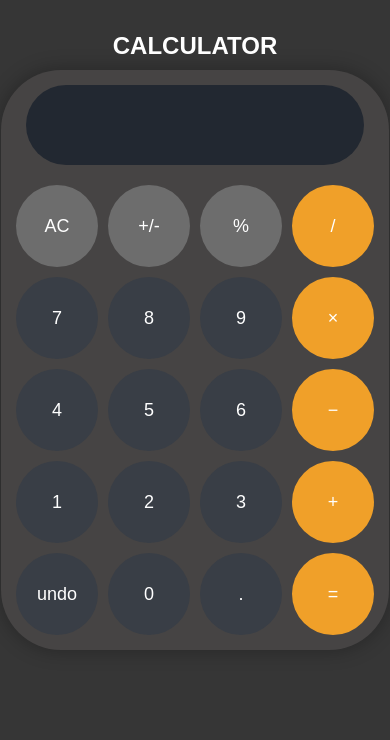
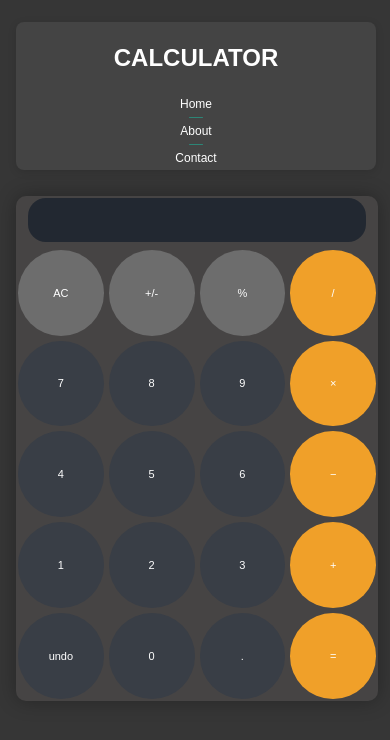
Before and after one commit to rencejoseph/simple-calculator, a plain HTML site: page index.html in a window 390 px wide. Drawn offline with Linux system fonts and the light colour scheme.

```diff
--- a/index.html
+++ b/index.html
@@ -6,7 +6,18 @@
     <link rel="stylesheet" href="style.css">
 </head>
 <body>
-    <h1>CALCULATOR</h1>
+    <div class="container">
+        <div class="nav-bar">
+            <h2> CALCULATOR </h2>
+            <nav>
+                <ul>
+                    <li> <a href="#"> Home </a></li>
+                    <li> <a href="#"> About </a></li>
+                    <li> <a href="#"> Contact </a></li>
+                </ul>
+            </nav>
+        </div>
+    </div>
         <div class="card-calculator">
             <div class="display">
                 <input type="text" id="calc-display" readonly />
--- a/style.css
+++ b/style.css
@@ -17,7 +17,6 @@
   min-height: 100vh;
 }
 
-
 .card-calculator {
   height: auto;
   width: 100%;
@@ -31,8 +30,11 @@
   flex-direction: column;
   justify-content: space-between;
   gap: 20px;
+
+  transition: box-shadow 0.2s, transform 0.2s;
+
+  margin: 30px 0 0 40px; /* 40px indent from the left, adjust as needed */
 }
-
 
 h1 {
   text-align: center;
@@ -82,14 +84,33 @@
   border-radius: 100%;
   cursor: pointer;
   box-sizing: border-box;
+
+  transition: background 0.2s, transform 0.15s, box-shadow 0.2s;
+}
+
+.button:hover {
+  background-color: #4fd1c5;
+  color: #222831;
+  transform: scale(1.10);
+  box-shadow: 0 4px 20px #00ffd555, 0 2px 12px #00ffd533;
+  z-index: 1;
 }
 
 .operator {
   background-color: #f0a029;
 }
 
+.operator:hover {
+  background-color: #ffb84d;
+  box-shadow: 0 0 10px #f0a02988;
+}
+
 .func {
   background-color: #6d6d6d;
+}
+
+.func:hover {
+  background-color: #8d8d8d;
 }
 
 .container {
@@ -102,6 +123,7 @@
   text-decoration: none;
 }
 
+/* Navbar styles */
 .nav-bar {
   display: flex;
   flex-direction: row;
@@ -146,34 +168,118 @@
 
 .nav-bar a:hover {
   color: #00ffd5;
-  text-decoration: underline;
+  text-decoration: none;
 }
 
-/* Responsive tweaks for navbar */
-@media (max-width: 500px) {
+/* Differentiate nav items */
+.nav-bar ul li.nav-home {
+  background: #00ffd5;
+  color: #222831;
+  border-radius: 30px;
+}
+.nav-bar ul li.nav-about {
+  background: #f0a029;
+  color: #222831;
+  border-radius: 30px;
+}
+.nav-bar ul li.nav-contact {
+  background: #4fd1c5;
+  color: #222831;
+  border-radius: 30px;
+}
+
+/* Responsive tweaks for calculator and navbar */
+@media (max-width: 600px) {
+  .card-calculator {
+    max-width: 98vw;
+    border-radius: 30px;
+    margin: 16px auto 0 auto; /* less top margin for mobile */
+    padding: 8px;
+    gap: 14px;
+  }
+  .display input {
+    height: 60px;
+    font-size: 20px;
+    padding: 0 8px;
+    border-radius: 18px;
+  }
+  .button {
+    font-size: 15px;
+    border-radius: 50%;
+    padding: 5px;
+  }
+  .button-grid {
+    gap: 5px;
+  }
   .nav-bar {
     flex-direction: column;
-    align-items: flex-start;
-    padding: 10px 8px;
+    align-items: center;
+    max-width: 98vw;
+    padding: 6px 4px;
     border-radius: 18px;
+    gap: 6px;
+    margin: 10px auto 16px auto;
   }
   .nav-bar ul {
-    gap: 10px;
+    flex-direction: column;
+    align-items: center;
+    width: 100%;
+    gap: 0;
+    padding: 0;
   }
   .nav-bar ul li {
-    font-size: 16px;
-    padding: 5px 8px;
+    font-size: 15px;
+    padding: 8px 0;
+    width: 100%;
+    text-align: center;
+    position: relative;
+    margin: 0;
+  }
+  .nav-bar ul li:not(:last-child)::after {
+    content: "";
+    display: block;
+    margin: 6px auto 0 auto;
+    width: 36%;
+    height: 1px;
+    background: #00ffd5;
+    opacity: 0.35;
+    border-radius: 2px;
+  }
+  .nav-bar ul li.nav-home,
+  .nav-bar ul li.nav-about,
+  .nav-bar ul li.nav-contact {
+    border-radius: 18px;
   }
 }
 
-/* Responsive tweaks */
 @media (max-width: 400px) {
   .display input {
-    height: 80px;
-    font-size: 28px;
+    height: 44px;
+    font-size: 14px;
+    padding: 0 4px;
   }
-
   .button {
-    font-size: 18px;
+    font-size: 11px;
+    padding: 1px;
+  }
+  .card-calculator {
+    padding: 2px;
+    border-radius: 10px;
+    gap: 8px;
+  }
+  .nav-bar {
+    padding: 2px 1px;
+    border-radius: 8px;
+    gap: 2px;
+    margin: 6px auto 10px auto;
+  }
+  .nav-bar ul li {
+    font-size: 12px;
+    padding: 3px 0;
+  }
+  .nav-bar ul li.nav-home,
+  .nav-bar ul li.nav-about,
+  .nav-bar ul li.nav-contact {
+    border-radius: 10px;
   }
 }
```
Also changed, not shown: script.js (added, +58 -0 lines).
